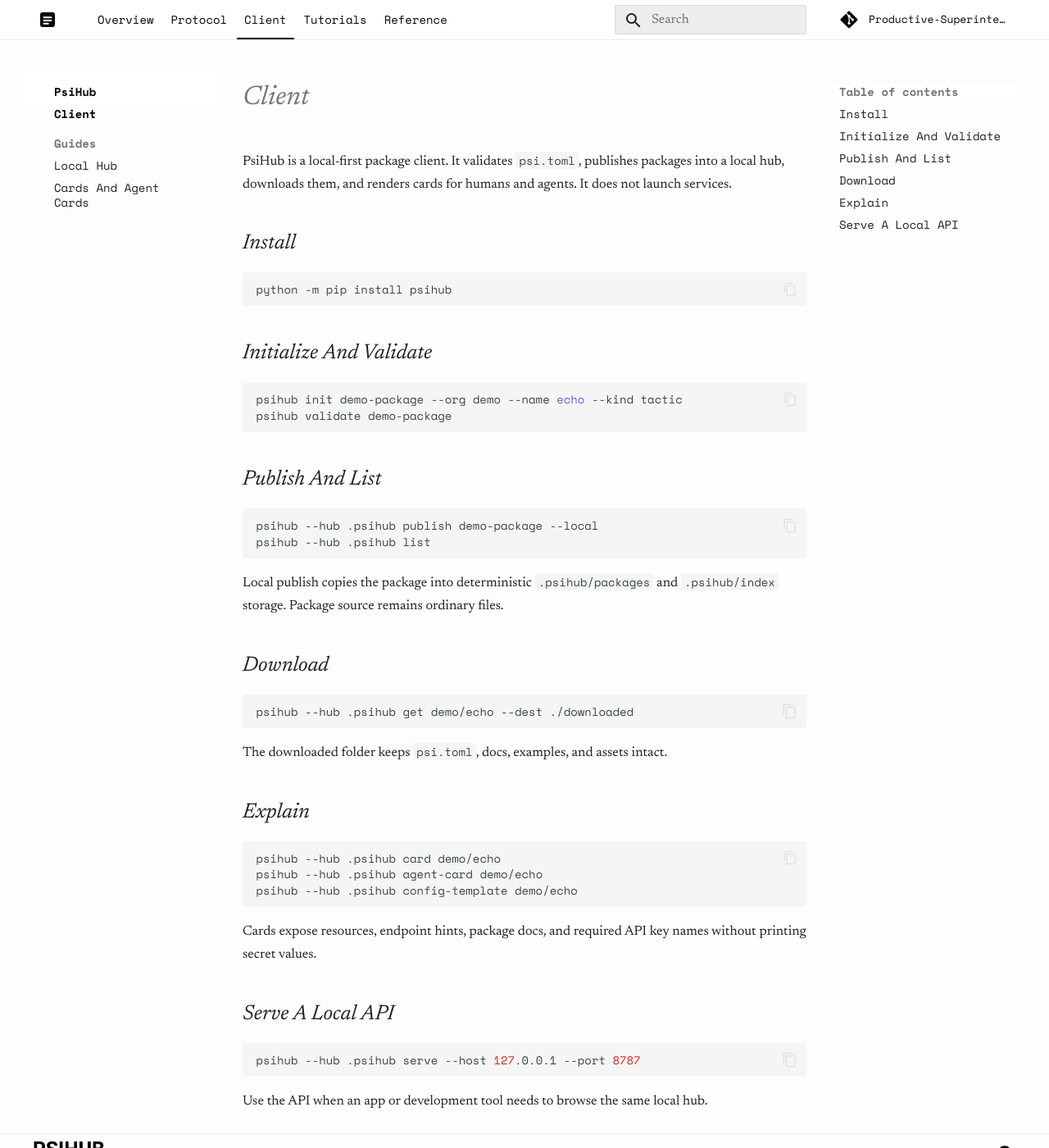
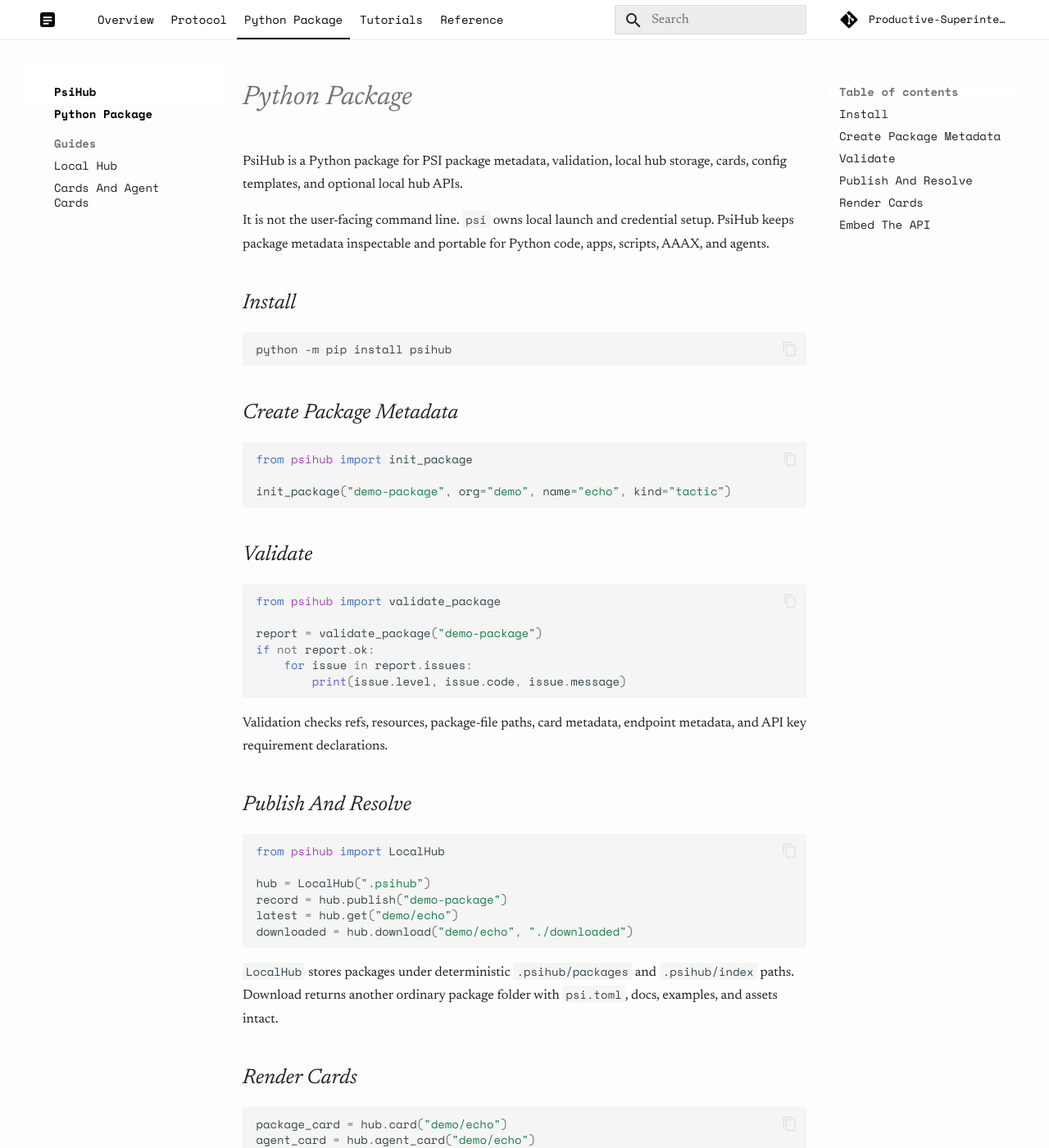
Before and after one commit to Productive-Superintelligence/psihub, an MkDocs documentation site: the page built from docs/client/index.md, in a window 1280 px wide and 1400 px high. Shown: the whole window at 82% size. Built offline with MkDocs 1.6.1 and Material for MkDocs 9.7.7, drawn with Linux system fonts in a browser that asks for light colours; comment, search, counter and statistics services are not loaded; some of the changed text lies outside the part shown.

Commit message:
Reframe PsiHub docs as Python package API

````diff
--- a/docs/client/index.md
+++ b/docs/client/index.md
@@ -1,8 +1,11 @@
-# Client
+# Python Package
 
-PsiHub is a local-first package client. It validates `psi.toml`, publishes
-packages into a local hub, downloads them, and renders cards for humans and
-agents. It does not launch services.
+PsiHub is a Python package for PSI package metadata, validation, local hub
+storage, cards, config templates, and optional local hub APIs.
+
+It is not the user-facing command line. `psi` owns local launch and credential
+setup. PsiHub keeps package metadata inspectable and portable for Python code,
+apps, scripts, AAAX, and agents.
 
 ## Install
 
@@ -10,46 +13,63 @@
 python -m pip install psihub
 ```
 
-## Initialize And Validate
+## Create Package Metadata
 
-```bash
-psihub init demo-package --org demo --name echo --kind tactic
-psihub validate demo-package
+```python
+from psihub import init_package
+
+init_package("demo-package", org="demo", name="echo", kind="tactic")
 ```
 
-## Publish And List
+## Validate
 
-```bash
-psihub --hub .psihub publish demo-package --local
-psihub --hub .psihub list
+```python
+from psihub import validate_package
+
+report = validate_package("demo-package")
+if not report.ok:
+    for issue in report.issues:
+        print(issue.level, issue.code, issue.message)
 ```
 
-Local publish copies the package into deterministic `.psihub/packages` and
-`.psihub/index` storage. Package source remains ordinary files.
+Validation checks refs, resources, package-file paths, card metadata, endpoint
+metadata, and API key requirement declarations.
 
-## Download
+## Publish And Resolve
 
-```bash
-psihub --hub .psihub get demo/echo --dest ./downloaded
+```python
+from psihub import LocalHub
+
+hub = LocalHub(".psihub")
+record = hub.publish("demo-package")
+latest = hub.get("demo/echo")
+downloaded = hub.download("demo/echo", "./downloaded")
 ```
 
-The downloaded folder keeps `psi.toml`, docs, examples, and assets intact.
+`LocalHub` stores packages under deterministic `.psihub/packages` and
+`.psihub/index` paths. Download returns another ordinary package folder with
+`psi.toml`, docs, examples, and assets intact.
 
-## Explain
+## Render Cards
 
-```bash
-psihub --hub .psihub card demo/echo
-psihub --hub .psihub agent-card demo/echo
-psihub --hub .psihub config-template demo/echo
+```python
+package_card = hub.card("demo/echo")
+agent_card = hub.agent_card("demo/echo")
+config = hub.config_template("demo/echo")
 ```
 
 Cards expose resources, endpoint hints, package docs, and required API key
 names without printing secret values.
 
-## Serve A Local API
+## Embed The API
 
-```bash
-psihub --hub .psihub serve --host 127.0.0.1 --port 8787
+```python
+from psihub import LocalHub, create_app
+
+app = create_app(hub=LocalHub(".psihub"))
 ```
 
 Use the API when an app or development tool needs to browse the same local hub.
+
+The `psihub` console command remains a developer convenience over these Python
+APIs. The unified user CLI is `psi`.
--- a/mkdocs.yml
+++ b/mkdocs.yml
@@ -39,8 +39,8 @@
       - Concepts:
           - Packages: concepts/packages.md
           - Refs And Config: concepts/refs-and-config.md
-  - Client:
-      - Client: client/index.md
+  - Python Package:
+      - Python Package: client/index.md
       - Guides:
           - Local Hub: guides/local-hub.md
           - Cards And Agent Cards: guides/cards.md
````
Also changed, not shown: README.md (+24 -13 lines), docs/index.md (+15 -12 lines), docs/prosi-client.html (+38 -26 lines).
